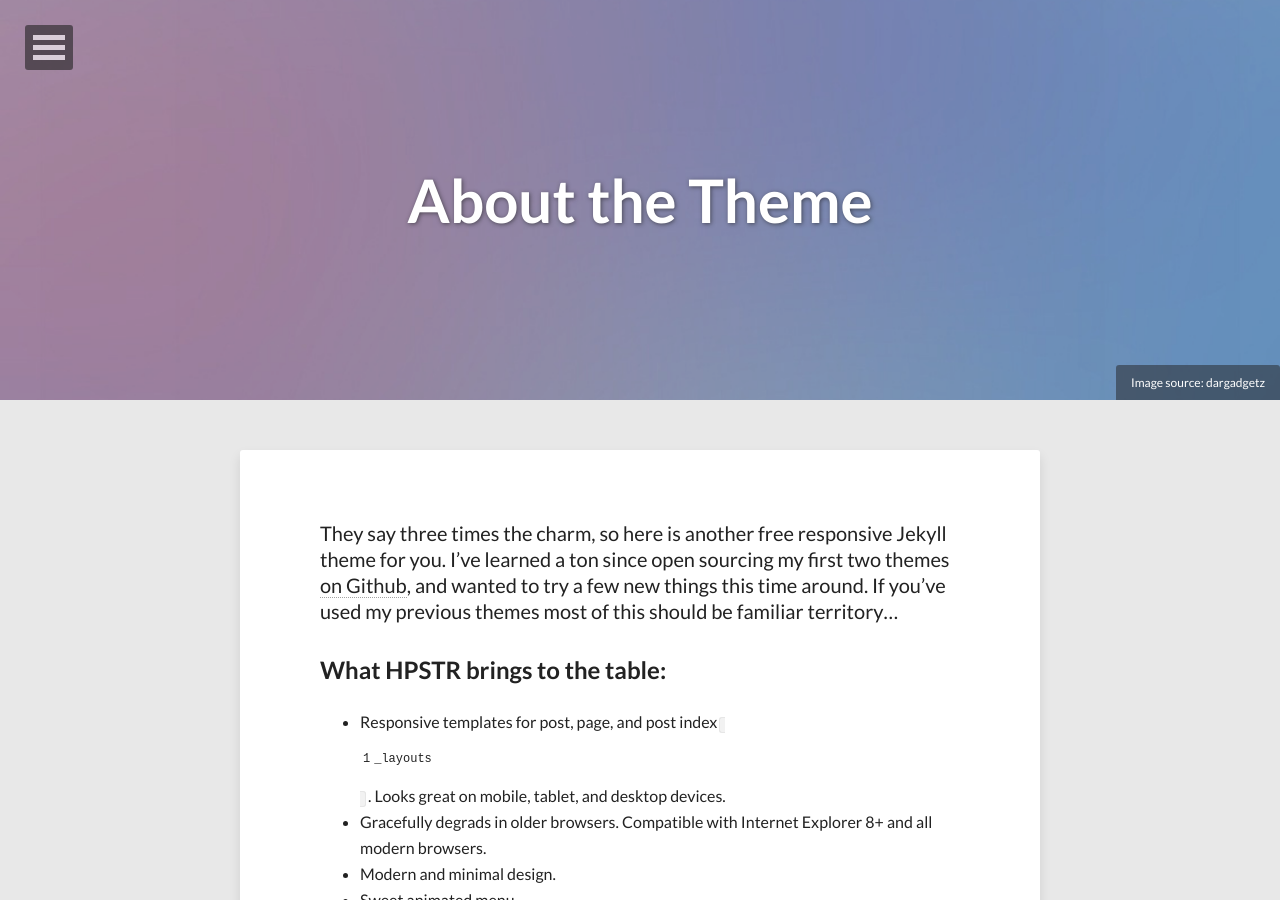
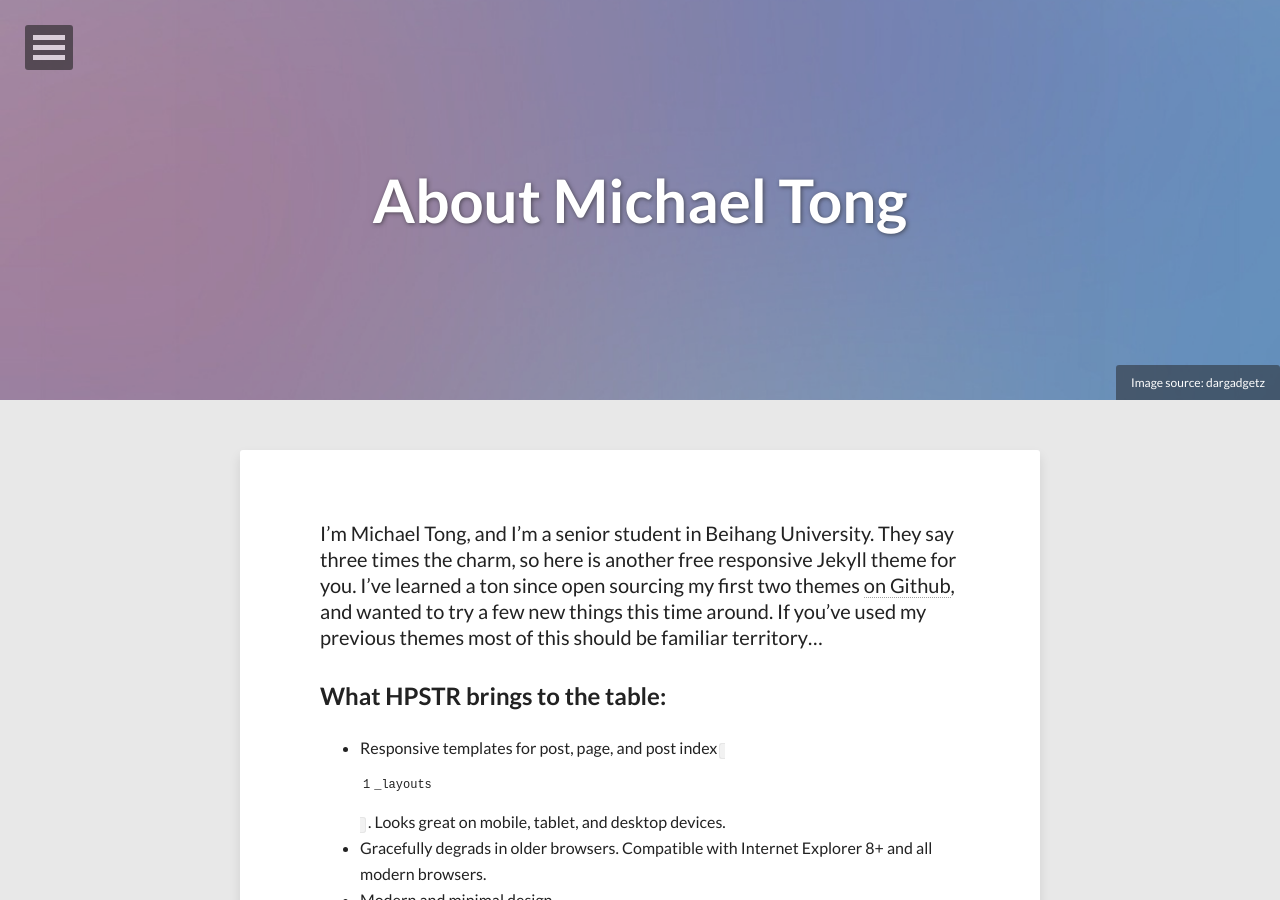
Before and after one commit to MichaelTong/michaeltong.github.com, a Jekyll site: the page built from about.md, in a window 1280 px wide and 900 px high. Built offline with Jekyll 4.4.1, drawn with Linux system fonts in a browser that asks for light colours; nearby versions of some CDN libraries.

Commit message:
Update about.md

```diff
--- a/about.md
+++ b/about.md
@@ -1,7 +1,7 @@
 ---
 layout: page
 permalink: /about/
-title: About the Theme
+title: About Michael Tong
 tags: [Jekyll, theme, modern, minimal, responsive]
 image:
   feature: abstract-5.jpg
@@ -10,6 +10,7 @@ image:
 share: true
 ---
 
+I'm Michael Tong, and I'm a senior student in Beihang University.
 They say three times the charm, so here is another free responsive Jekyll theme for you. I've learned a ton since open sourcing my first two themes [on Github](http://github.com/mmistakes), and wanted to try a few new things this time around. If you've used my previous themes most of this should be familiar territory...
 
 ## What HPSTR brings to the table:
```
